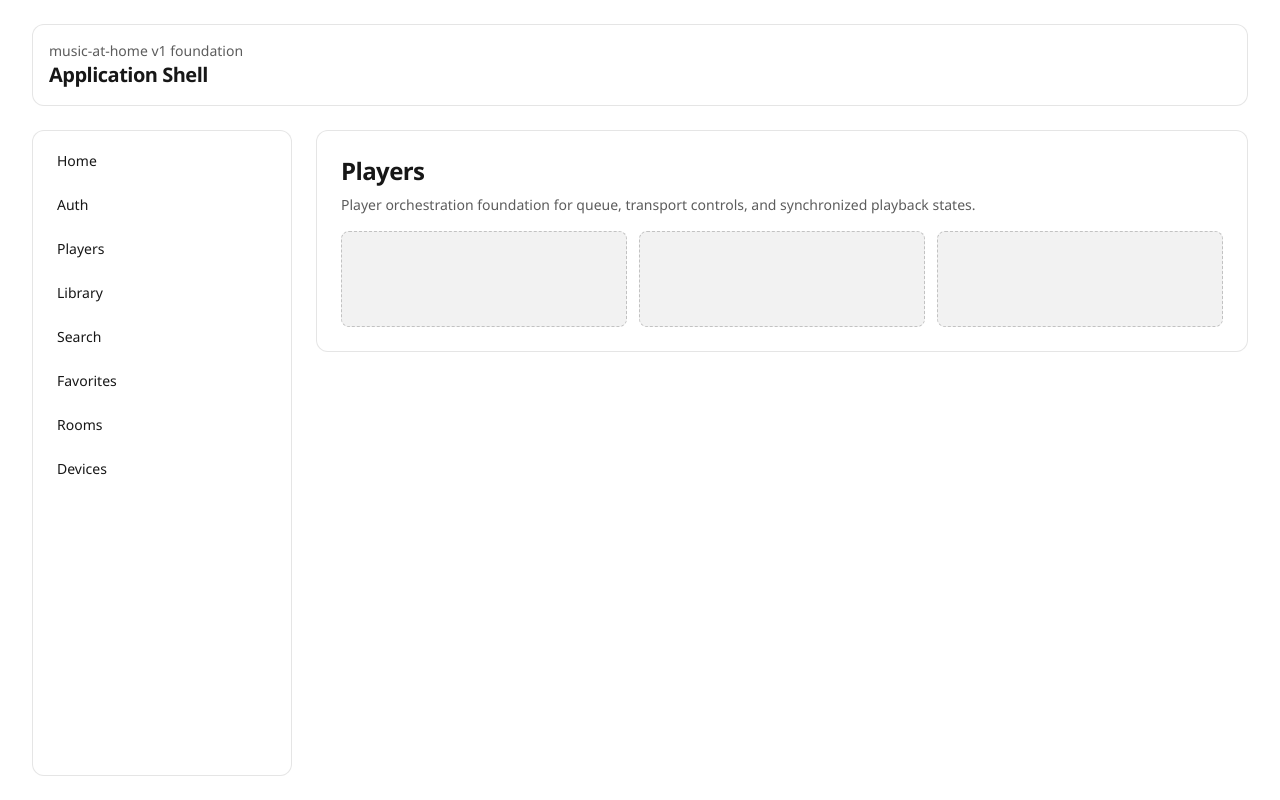
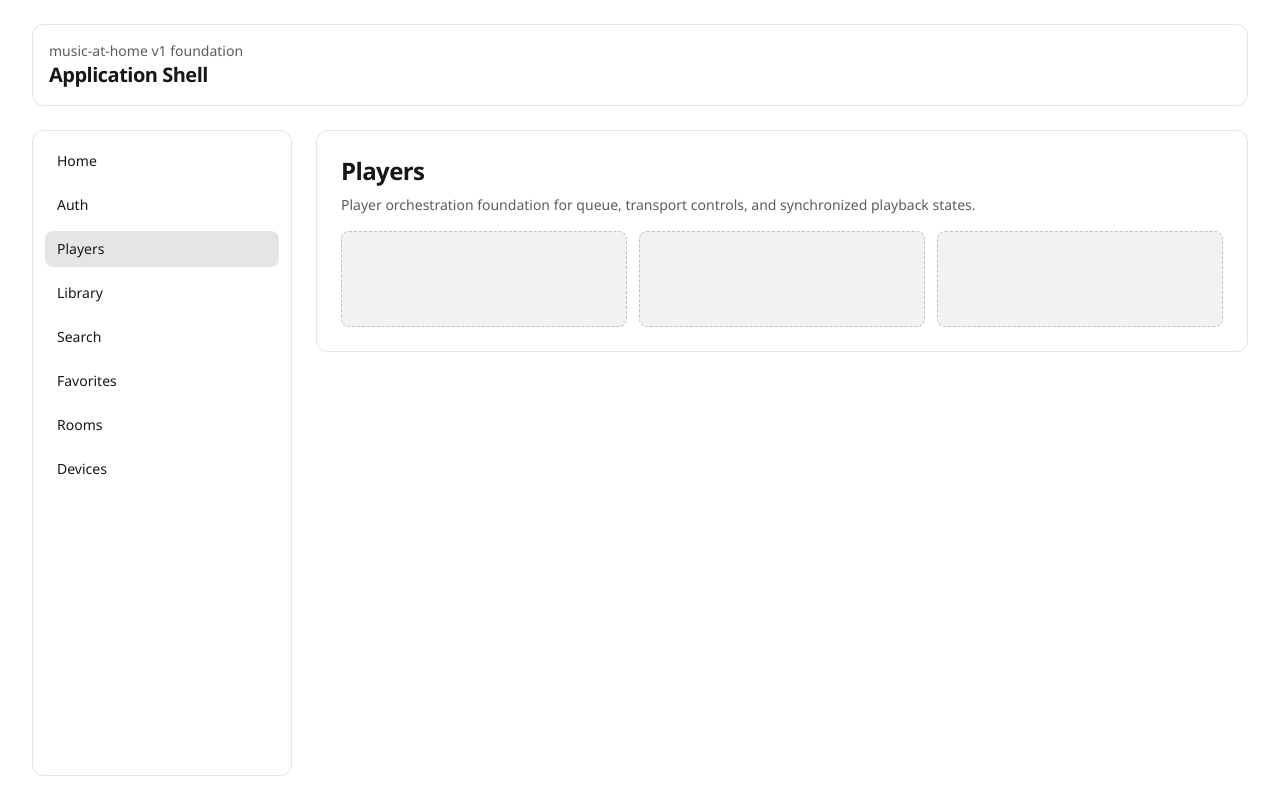
Before and after one commit to judeibe/music-at-home, a Next.js app: page /players in a window 1280 px wide. Built offline with nearby package versions, Linux system fonts and the light colour scheme.

Commit message:
refactor: add active nav state for app shell
Agent-Logs-Url: https://github.com/judeibe/music-at-home/sessions/12773853-f5f0-4532-a986-9d6f26e6d988

Co-authored-by: judeibe <8676+judeibe@users.noreply.github.com>

```diff
--- /dev/null
+++ b/src/app/(app)/_components/app-nav.tsx
@@ -0,0 +1,31 @@
+"use client";
+
+import Link from "next/link";
+import { usePathname } from "next/navigation";
+import { appNavItems } from "../_lib/navigation";
+
+export function AppNav() {
+  const pathname = usePathname();
+
+  return (
+    <nav aria-label="Primary" className="flex flex-col gap-2">
+      {appNavItems.map((item) => {
+        const isActive = pathname === item.href;
+        return (
+          <Link
+            key={item.href}
+            href={item.href}
+            aria-current={isActive ? "page" : undefined}
+            className={`rounded-lg px-3 py-2 text-sm font-medium transition-colors ${
+              isActive
+                ? "bg-black/10 dark:bg-white/20"
+                : "hover:bg-black/5 dark:hover:bg-white/10"
+            }`}
+          >
+            {item.label}
+          </Link>
+        );
+      })}
+    </nav>
+  );
+}
--- a/src/app/(app)/layout.tsx
+++ b/src/app/(app)/layout.tsx
@@ -1,5 +1,4 @@
-import Link from "next/link";
-import { appNavItems } from "./_lib/navigation";
+import { AppNav } from "./_components/app-nav";
 
 export default function AppLayout({
   children,
@@ -14,17 +13,7 @@ export default function AppLayout({
       </header>
       <div className="grid flex-1 gap-6 lg:grid-cols-[260px_1fr]">
         <aside className="rounded-xl border border-black/10 bg-background p-3 dark:border-white/15">
-          <nav aria-label="Primary" className="flex flex-col gap-2">
-            {appNavItems.map((item) => (
-              <Link
-                key={item.href}
-                href={item.href}
-                className="rounded-lg px-3 py-2 text-sm font-medium transition-colors hover:bg-black/5 dark:hover:bg-white/10"
-              >
-                {item.label}
-              </Link>
-            ))}
-          </nav>
+          <AppNav />
         </aside>
         <main>{children}</main>
       </div>
--- a/src/app/globals.css
+++ b/src/app/globals.css
@@ -3,16 +3,16 @@
 :root {
   --background: #ffffff;
   --foreground: #171717;
-  --font-sans: "Segoe UI", "Helvetica Neue", Helvetica, Arial, sans-serif;
-  --font-mono: "SFMono-Regular", Menlo, Monaco, Consolas, "Liberation Mono",
+  --base-font-sans: "Segoe UI", "Helvetica Neue", Helvetica, Arial, sans-serif;
+  --base-font-mono: "SFMono-Regular", Menlo, Monaco, Consolas, "Liberation Mono",
     "Courier New", monospace;
 }
 
 @theme inline {
   --color-background: var(--background);
   --color-foreground: var(--foreground);
-  --font-sans: var(--font-sans);
-  --font-mono: var(--font-mono);
+  --font-sans: var(--base-font-sans);
+  --font-mono: var(--base-font-mono);
 }
 
 @media (prefers-color-scheme: dark) {
```
